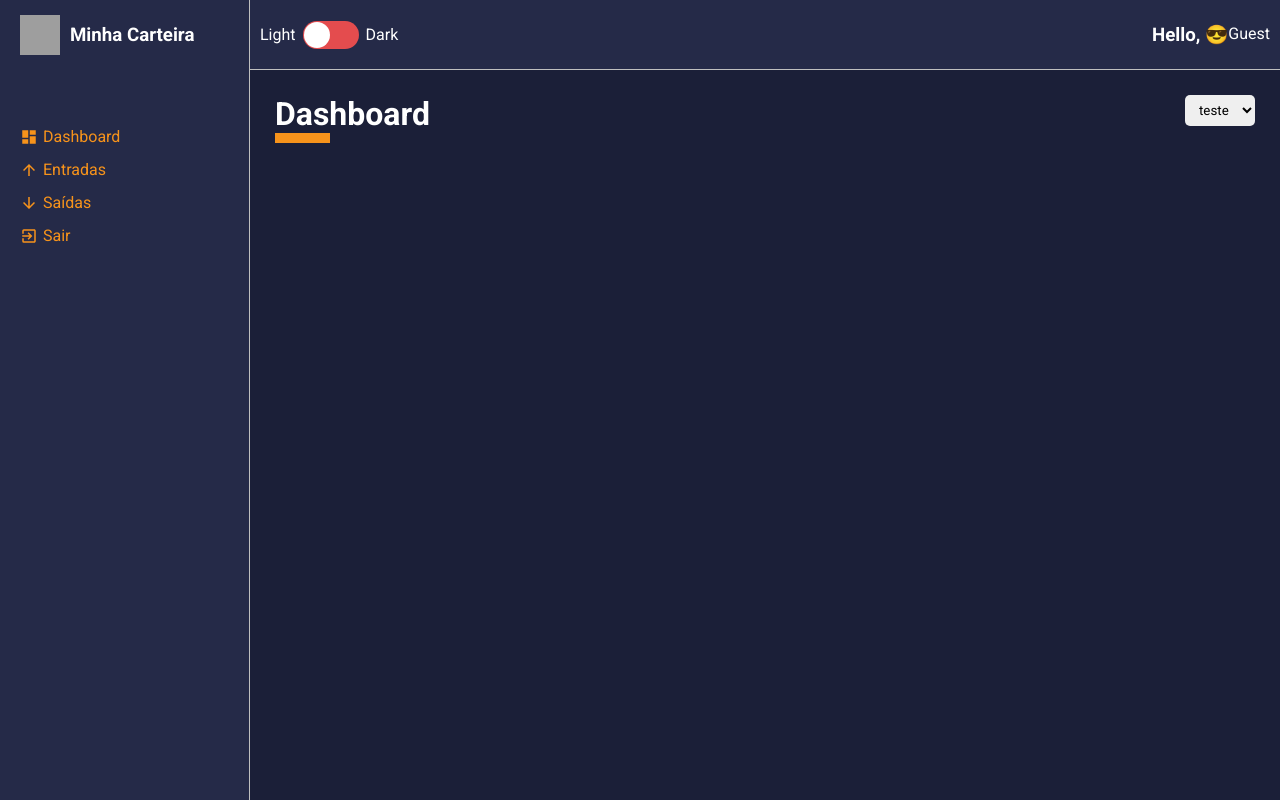
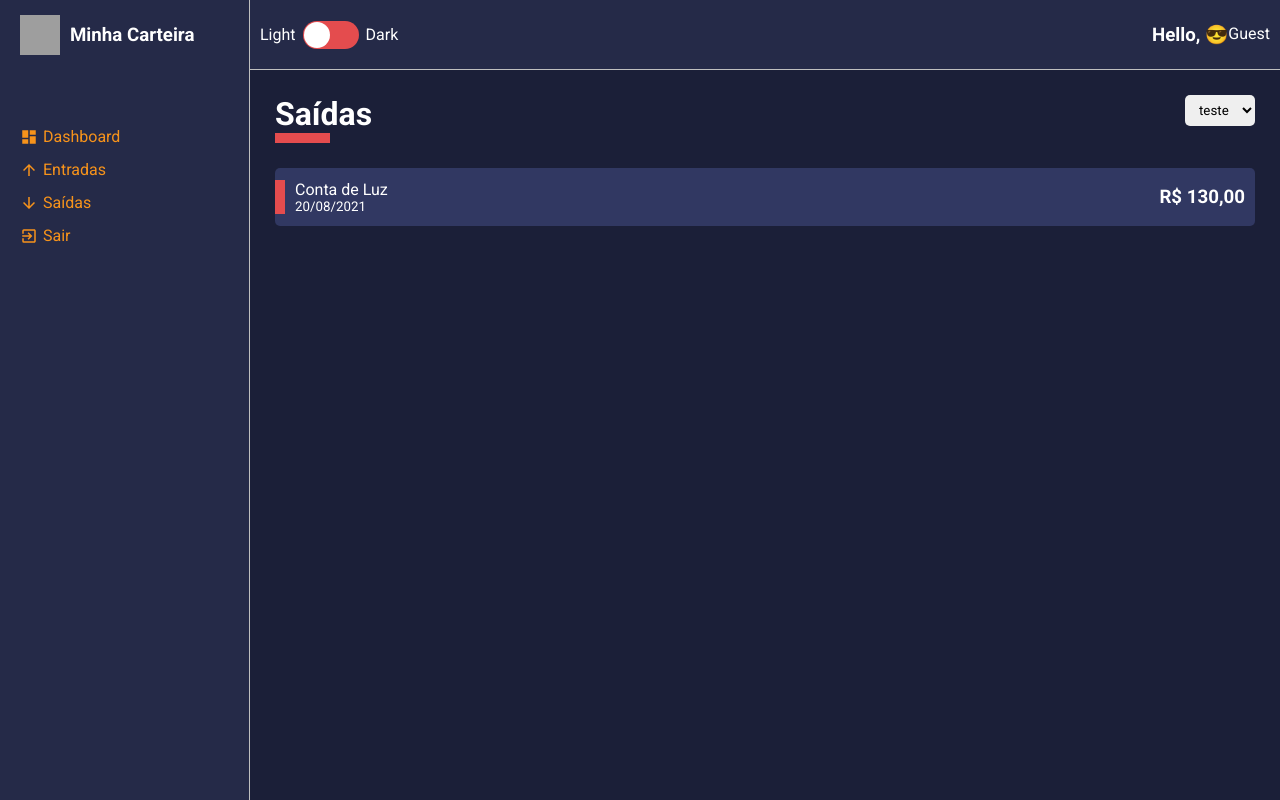
Before and after one commit to luisgbyte/minha-carteira, a React (Create React App) app: page / in a window 1280 px wide. Built offline with nearby package versions, Linux system fonts and the light colour scheme; grey boxes are pictures that could not be loaded.

Commit message:
List of financial movements

```diff
--- a/src/App.tsx
+++ b/src/App.tsx
@@ -3,7 +3,7 @@ import { ThemeProvider } from "styled-components";
 import GlobalStyles from "./styles/GlobalStyles";
 
 import Layout from "./components/Layout";
-import Dashboard from "./pages/Dashboard";
+// import Dashboard from "./pages/Dashboard";
 import List from "./pages/List";
 import dark from "./styles/themes/dark";
 
@@ -12,7 +12,8 @@ const src: React.FC = () => {
     <ThemeProvider theme={dark}>
       <GlobalStyles />
       <Layout>
-        <Dashboard />
+        {/* <Dashboard /> */}
+        <List />
       </Layout>
     </ThemeProvider>
   );
--- /dev/null
+++ b/src/components/HistoryFinanceCard/index.tsx
@@ -0,0 +1,32 @@
+import React from "react";
+
+import { Container, Tag } from "./styles";
+
+interface IHistoryFinanceCardProps {
+  cardColor: string;
+  tagColor: string;
+  title: string;
+  subtitle: string;
+  amount: string;
+}
+
+const HistoryFinanceCard: React.FC<IHistoryFinanceCardProps> = ({
+  cardColor,
+  tagColor,
+  title,
+  subtitle,
+  amount,
+}) => {
+  return (
+    <Container color={cardColor}>
+      <Tag color={tagColor} />
+      <div>
+        <span>{title}</span>
+        <small>{subtitle}</small>
+      </div>
+      <h3>{amount}</h3>
+    </Container>
+  );
+};
+
+export default HistoryFinanceCard;
--- /dev/null
+++ b/src/components/HistoryFinanceCard/styles.ts
@@ -0,0 +1,52 @@
+import styled from "styled-components";
+
+interface IContainerProps {
+  color: string;
+}
+
+interface ITagProps {
+  color: string;
+
+}
+
+export const Container = styled.li<IContainerProps>`
+  background-color: ${props => props.color};
+
+  list-style: none;
+  border-radius: 5px;
+
+  margin: 10px 0;
+  padding: 12px 10px;
+
+  display: flex;
+  justify-content: space-between;
+  align-items: center;
+
+  cursor: pointer;
+  transition: all .3s;
+
+  position: relative;
+
+  &:hover {
+    opacity: .7;
+    transform: translateX(10px);
+  }
+
+  > div {
+    display: flex;
+    flex-direction: column;
+    justify-content: space-between;
+
+    padding-left: 10px;
+  }
+`;
+
+export const Tag = styled.div<ITagProps>`
+  width: 10px;
+  height: 60%;
+
+  background-color: ${props => props.color};
+
+  position: absolute;
+  left: 0;
+`;
--- a/src/pages/List/index.tsx
+++ b/src/pages/List/index.tsx
@@ -1,13 +1,12 @@
 import React from "react";
 
-import { Container } from "./styles";
+import { Container, Content } from "./styles";
 
 import ContentHeader from "../../components/ContentHeader";
 import SelectInput from "../../components/SelectInput";
-
+import HistoryFinanceCard from "../../components/HistoryFinanceCard";
 
 const List: React.FC = () => {
-
   const options = [
     {
       value: "teste",
@@ -20,6 +19,15 @@ const List: React.FC = () => {
       <ContentHeader title="Saídas" lineColor="#e44c4e">
         <SelectInput options={options} />
       </ContentHeader>
+      <Content>
+        <HistoryFinanceCard
+          cardColor="#313862"
+          tagColor="#e44c4e"
+          title="Conta de Luz"
+          subtitle="20/08/2021"
+          amount="R$ 130,00"
+        />
+      </Content>
     </Container>
   );
 };
--- a/src/pages/List/styles.ts
+++ b/src/pages/List/styles.ts
@@ -1,5 +1,4 @@
 import styled from "styled-components";
 
-export const Container = styled.div`
-
-`;
+export const Container = styled.div``;
+export const Content = styled.div``;
```
